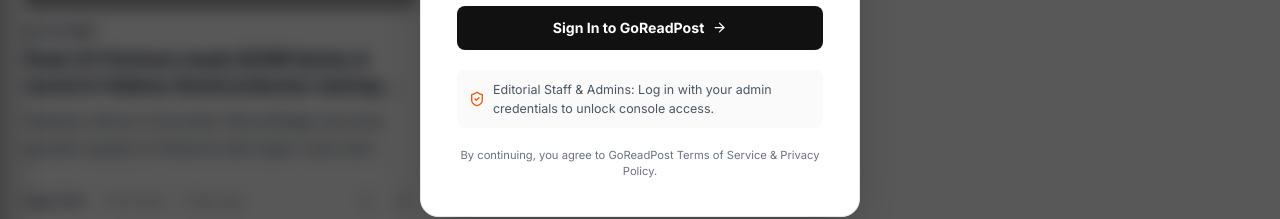
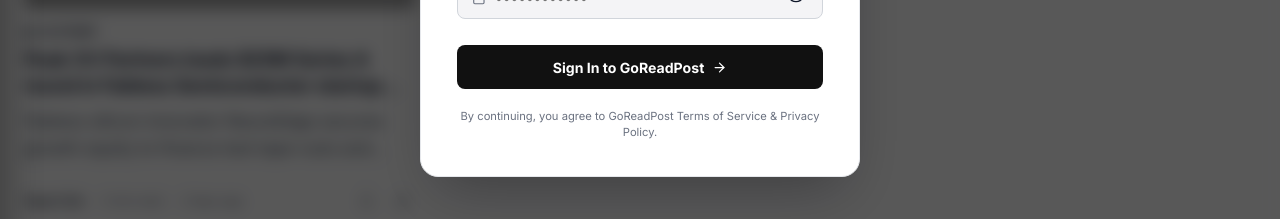
Before and after one commit to kps6600/Go_Read_Post, a React (Vite) app in the folder frontend/: page / in a window 1280 px wide. Both pictures are taken after typing "Sample" into the empty fields and a click on the button "Saved". Shown: the part 475-694 px from the top of the page. Built offline with nearby package versions, Linux system fonts and the light colour scheme; no server answers; grey boxes are pictures that could not be loaded.

Commit message:
Remove editorial staff and admin hint box from authentication modal

```diff
--- a/frontend/src/components/AuthModal.jsx
+++ b/frontend/src/components/AuthModal.jsx
@@ -279,23 +279,6 @@ export default function AuthModal({ isOpen, initialMode = 'login', onClose, onSh
           </button>
         </form>
 
-        {/* Quick Admin Access Hint */}
-        <div style={{
-          marginTop: '1.25rem',
-          padding: '10px 12px',
-          background: 'var(--bg-card-hover, rgba(0,0,0,0.03))',
-          borderRadius: '8px',
-          fontSize: '0.78rem',
-          color: 'var(--text-secondary)',
-          display: 'flex',
-          alignItems: 'center',
-          gap: '8px'
-        }}>
-          <ShieldCheck size={16} color="#ea580c" style={{ flexShrink: 0 }} />
-          <span>
-            Editorial Staff &amp; Admins: Log in with your admin credentials to unlock console access.
-          </span>
-        </div>
 
         <div className="auth-footer-terms">
           By continuing, you agree to GoReadPost Terms of Service &amp; Privacy Policy.
```
